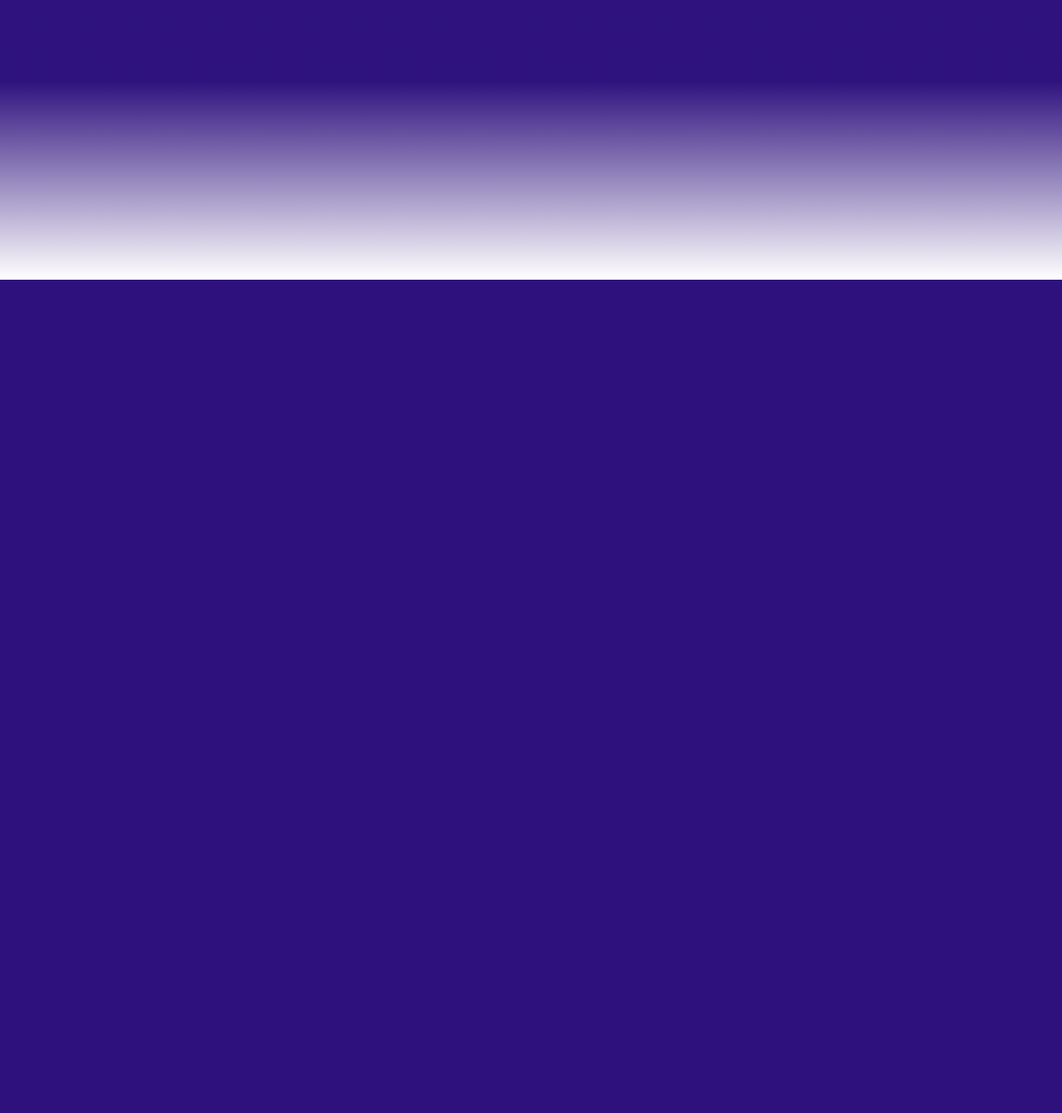
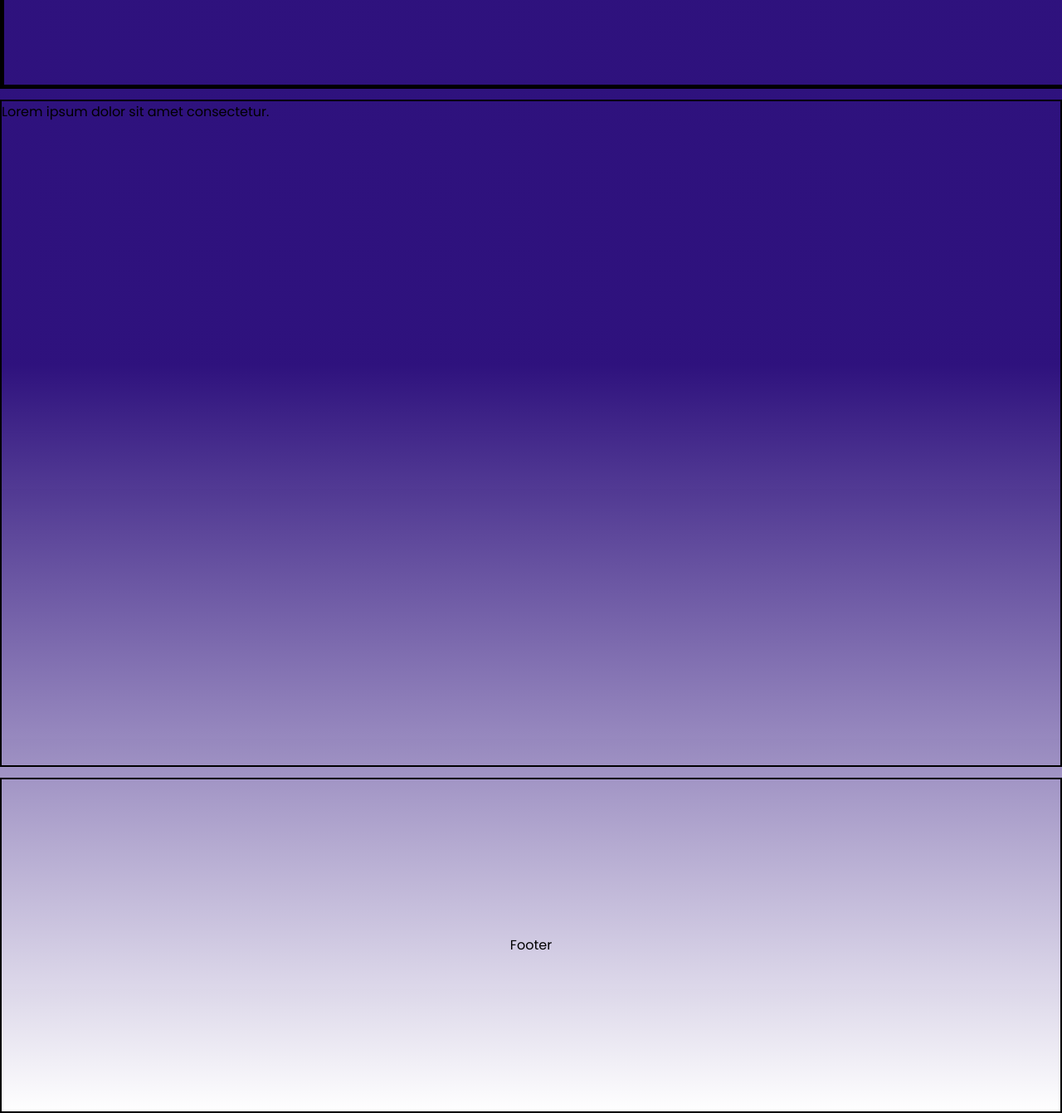
Before and after one commit to harshsutariya1/360-website, a PHP site: page / in a window 1280 px wide. Shown: the part 463-1804 px from the top of the page at 83% size. Before the commit the page ends 800 px from the top, so only its background shows below. Run offline with PHP 8.4, Linux system fonts and the light colour scheme; some libraries are stand-ins or nearby versions.

Commit message:
modified

```diff
--- a/assets/css/style.css
+++ b/assets/css/style.css
@@ -15,7 +15,7 @@
 
 body {
   overflow-x: hidden;
-  /*===============Copilot===============*/
+  background-image: linear-gradient(to bottom, rgba(44, 15, 124, 0.989) 50%, rgb(255, 255, 255));
 }
 
 /*--------------------------------------------------------------
@@ -23,10 +23,9 @@
 --------------------------------------------------------------*/
 
 .header-navbar-einstein {
-  min-height: 100vh;
+  min-height: 70vh;
   width: 100%;
-  /* border: 5px solid black; */
-  background-image: linear-gradient(to bottom, rgba(44, 15, 124, 0.989) 70%, rgb(255, 255, 255));
+  border: 5px solid black;
   background-size: cover;
   background-position: center;
   position: relative;
@@ -89,20 +88,20 @@
   display: flex;
   justify-content: center;
   align-items: center;
-  /* border: 2px solid black; */
+  background-color: rgba(255, 207, 144, 0.255);
+  border-radius: 30%;
+  /* background: blur(50px); */
 }
 
 .einstein-img,
 .quote {
   flex: 1;
   margin: 1%;
-  /* border: 2px solid black; */
   text-align: center;
 }
 
 .quote {
   color: #fff;
-  /* color: #feb900; */
 }
 
 /* .quotesign::before {
@@ -124,12 +123,35 @@
   display: none;
 }
 
+
+/*--------------------------------------------------------------
+# Main Content body
+--------------------------------------------------------------*/
+.main-content{
+  height: 100vh;
+  border: 2px solid black;
+  margin-top: 1%;
+}
+
+/*--------------------------------------------------------------
+# Footer Section
+--------------------------------------------------------------*/
+.footer-section{
+  margin-top: 1%;
+  height: 50vh;
+  border: 2px solid black;
+  display: flex;
+  justify-content: center;
+  align-items: center;
+}
+
+
 /* This will apply when the screen width is 600px or less */
 @media (max-width: 850px) {
 
-  .header-navbar-einstein {
-    background-image: linear-gradient(to bottom, rgba(44, 15, 124, 0.989) 80%, rgb(255, 255, 255));
-  }
+  /*--------------------------------------------------------------
+  # Header
+  --------------------------------------------------------------*/
 
   .einstein-quote {
     margin: 1% 5%;
--- a/index.html
+++ b/index.html
@@ -47,9 +47,9 @@
                     <div class="nav-links" id="navLinks">
                          <i class="fa fa-times" onclick="hideMenu()"></i>
                          <ul>
-                         <li><a href="">Home</a></li>
+                              <li><a href="index.html">Home</a></li>
                               <li><a href="">About</a></li>
-                         <li><a href="">Courses</a></li>
+                              <!-- <li><a href="">Courses</a></li> -->
                               <li><a href="">Locations</a></li>
                               <li><a href="">Contact Us</a></li>
                          </ul>
@@ -64,7 +64,9 @@
                          <img src="assets/images/360logoenstien-removebg.png" alt="einstein-img" height="250">
                     </div>
                     <div class="quote quotesign">
-                    <p> EVERBODY IS <span>GENIUS</span><br> but if you JUGDE A FISH<br> by its ability to <span>CLIMB A TREE</span> <br> it will live its whole life believing<br> THAT IT IS STUPID. <br> - <span>Albert Eienstein</span></p>
+                         <p> EVERBODY IS <span>GENIUS</span><br> but if you JUGDE A FISH<br> by its ability to
+                              <span>CLIMB A TREE</span> <br> it will live its whole life believing<br> THAT IT IS
+                              STUPID. <br> - <span>Albert Eienstein</span></p>
                     </div>
                </section>
                <!--============= End Einstein Section============== -->
@@ -74,14 +76,15 @@
 
 
 
+
      <!-- ________________________________________________________________________________________________________ -->
-     <section>
-
+     <section class="main-content">
+          Lorem ipsum dolor sit amet consectetur.
      </section>
      <!-- ________________________________________________________________________________________________________ -->
-     <section>
+     <section class="footer-section">
           <footer>
-
+               Footer
           </footer>
      </section>
      <!-- ________________________________________________________________________________________________________ -->
@@ -89,10 +92,10 @@
      <script>
           // ============ Java script for menu bar =============
           var navLinks = document.getElementById("navLinks");
-          function showMenu(){
+          function showMenu() {
                navLinks.style.right = "0";
           }
-          function hideMenu(){
+          function hideMenu() {
                navLinks.style.right = "-200px";
           }
      </script>
```
Lines whose indentation alone changed are shown as unchanged.
